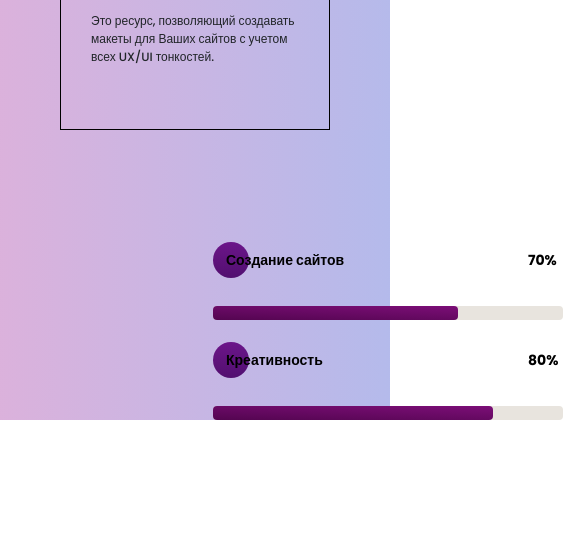
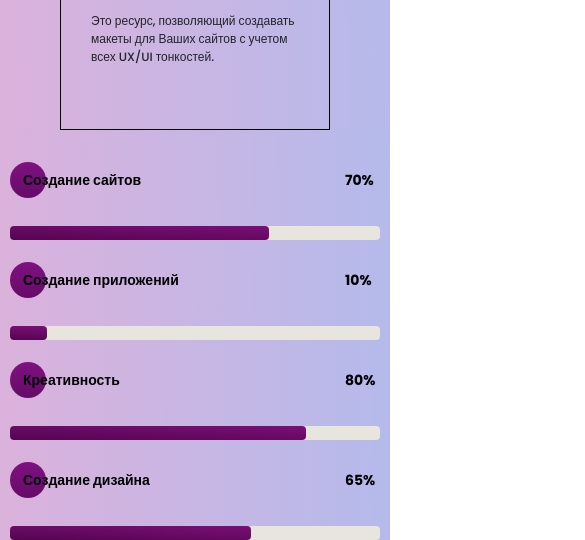
Before and after one commit to anna-webdev/portfolio, a website: page src/index.html in a window 390 px wide. Shown: the part 4267-4807 px from the top of the page, 585 px wide, since content can reach past the window. Before the commit the page ends 4687 px from the top, so only its background shows below. Drawn offline with nearby package versions, Linux system fonts and the light colour scheme; files that its build step writes are made by us from their sources.

Commit message:
адаптированный экран с рейтингом

```diff
--- a/src/index.html
+++ b/src/index.html
@@ -296,6 +296,7 @@
 
     <section class="rating">
         <div class="container">
+            <div class="rating__margin">
                 <div class="rating__wrapper">
                     <div class="rating__item">
                         <div class="title title_black title_fs14 rating__item-text">Создание сайтов</div>
@@ -316,6 +317,7 @@
                         <div class="title title_black title_fs14 rating__item-text">Создание дизайна</div>
                         <div class="title title_black title_fs14 rating__item-number">65%</div>
                         <div class="rating__item-line"><div class="rating__item-color"></div></div>
+                    </div>
                 </div>
             </div>
         </div>
--- a/src/sass/blocks/_media.scss
+++ b/src/sass/blocks/_media.scss
@@ -107,6 +107,16 @@
             margin-left: 83px;
         }
     }
+    .rating {
+        &__margin {
+            width: 350px;
+            margin: 0 auto;
+        }
+        &__wrapper {
+            grid-template-columns: 350px;
+            grid-auto-rows: minmax(70px, auto);
+        }
+    }
 }
 
 @media (max-width: 768px) {
@@ -191,6 +201,9 @@
             grid-template-columns: 270px;
             margin-left: 135px;
         }
+    }
+    .rating {
+        padding-top: 40px;
     }
 }
 
@@ -280,4 +293,12 @@
             margin: 0 auto;
         }
     }
+    .rating {
+        &__margin {
+            width: 100%;
+        }
+        &__wrapper {
+            grid-template-columns: 1fr;
+        }
+    }
 }
--- a/src/sass/blocks/_rating.scss
+++ b/src/sass/blocks/_rating.scss
@@ -1,8 +1,11 @@
 .rating {
-    padding-top: 120px;
+    padding-top: 100px;
     background: linear-gradient(89.51deg, rgba(151, 19, 146, 0.33) -4.1%, rgba(20, 48, 198, 0.33) 106.39%);
+    &__margin {
+        width: 745px;
+        margin: 0 auto;
+    }
     &__wrapper {
-        margin-left: 203px;
         display: grid;
         grid-template-columns: repeat(2, 350px);
         grid-template-rows: repeat(2, minmax(70px, auto));
```
Also changed, not shown: dist/css/style.min.css, dist/index.html. Lines whose indentation alone changed are shown as unchanged.
